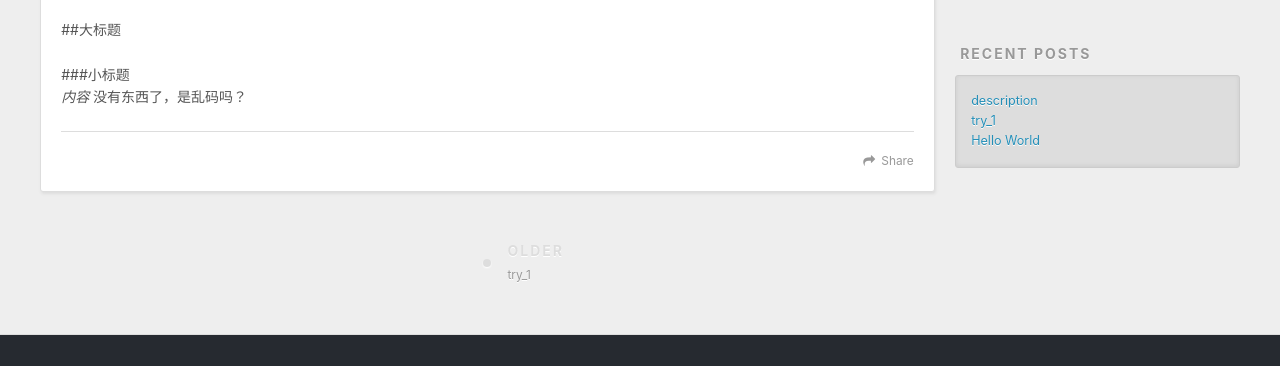
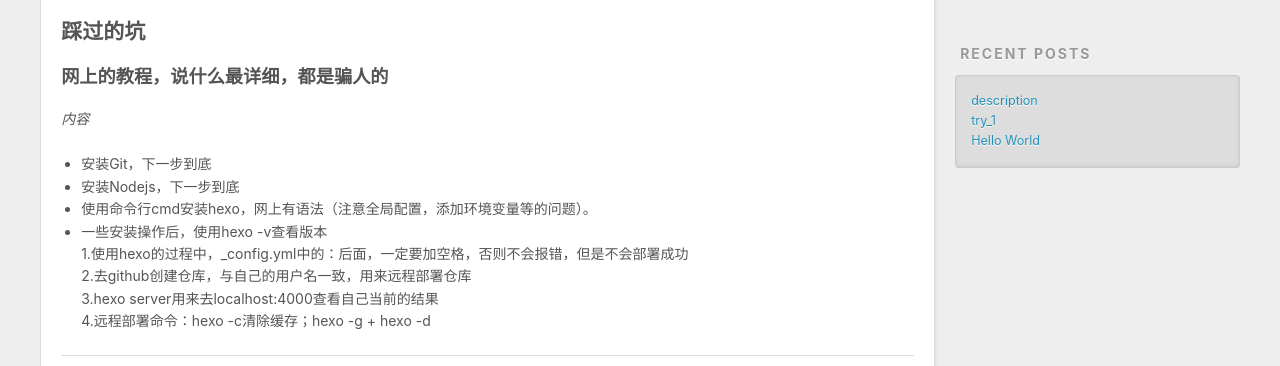
Before and after one commit to XiXiangkun/xixiangkun.github.io, a plain HTML site: page 2019/01/22/description/index.html in a window 1280 px wide. Shown: the part 434-800 px from the top of the page. Drawn offline with nearby package versions, Linux system fonts and the light colour scheme.

Commit message:
Site updated: 2019-01-22 22:09:51

```diff
--- a/2019/01/22/description/index.html
+++ b/2019/01/22/description/index.html
@@ -7,17 +7,17 @@
 
   <title>description | Hexo</title>
   <meta name="viewport" content="width=device-width, initial-scale=1, maximum-scale=1">
-  <meta name="description" content="##大标题 ###小标题内容 没有东西了，是乱码吗？">
+  <meta name="description" content="踩过的坑网上的教程，说什么最详细，都是骗人的内容  安装Git，下一步到底 安装Nodejs，下一步到底 使用命令行cmd安装hexo，网上有语法（注意全局配置，添加环境变量等的问题）。 一些安装操作后，使用hexo -v查看版本1.使用hexo的过程中，_config.yml中的：后面，一定要加空格，否则不会报错，但是不会部署成功2.去github创建仓库，与自己的用户名一致，用来远程部署仓库3">
 <meta property="og:type" content="article">
 <meta property="og:title" content="description">
 <meta property="og:url" content="http://yoursite.com/2019/01/22/description/index.html">
 <meta property="og:site_name" content="Hexo">
-<meta property="og:description" content="##大标题 ###小标题内容 没有东西了，是乱码吗？">
+<meta property="og:description" content="踩过的坑网上的教程，说什么最详细，都是骗人的内容  安装Git，下一步到底 安装Nodejs，下一步到底 使用命令行cmd安装hexo，网上有语法（注意全局配置，添加环境变量等的问题）。 一些安装操作后，使用hexo -v查看版本1.使用hexo的过程中，_config.yml中的：后面，一定要加空格，否则不会报错，但是不会部署成功2.去github创建仓库，与自己的用户名一致，用来远程部署仓库3">
 <meta property="og:locale" content="default">
-<meta property="og:updated_time" content="2019-01-22T13:31:14.485Z">
+<meta property="og:updated_time" content="2019-01-22T14:09:35.840Z">
 <meta name="twitter:card" content="summary">
 <meta name="twitter:title" content="description">
-<meta name="twitter:description" content="##大标题 ###小标题内容 没有东西了，是乱码吗？">
+<meta name="twitter:description" content="踩过的坑网上的教程，说什么最详细，都是骗人的内容  安装Git，下一步到底 安装Nodejs，下一步到底 使用命令行cmd安装hexo，网上有语法（注意全局配置，添加环境变量等的问题）。 一些安装操作后，使用hexo -v查看版本1.使用hexo的过程中，_config.yml中的：后面，一定要加空格，否则不会报错，但是不会部署成功2.去github创建仓库，与自己的用户名一致，用来远程部署仓库3">
 
     <link rel="alternate" href="/atom.xml" title="Hexo" type="application/atom+xml">
 
@@ -86,13 +86,18 @@
 
     <div class="article-entry" itemprop="articleBody">
 
-        <p>##大标题</p>
-<p>###小标题<br><em>内容</em> 没有东西了，是乱码吗？</p>
+        <h2 id="踩过的坑"><a href="#踩过的坑" class="headerlink" title="踩过的坑"></a>踩过的坑</h2><h3 id="网上的教程，说什么最详细，都是骗人的"><a href="#网上的教程，说什么最详细，都是骗人的" class="headerlink" title="网上的教程，说什么最详细，都是骗人的"></a>网上的教程，说什么最详细，都是骗人的</h3><p><em>内容</em></p>
+<ul>
+<li>安装Git，下一步到底</li>
+<li>安装Nodejs，下一步到底</li>
+<li>使用命令行cmd安装hexo，网上有语法（注意全局配置，添加环境变量等的问题）。</li>
+<li>一些安装操作后，使用hexo -v查看版本<br>1.使用hexo的过程中，_config.yml中的：后面，一定要加空格，否则不会报错，但是不会部署成功<br>2.去github创建仓库，与自己的用户名一致，用来远程部署仓库<br>3.hexo server用来去localhost:4000查看自己当前的结果<br>4.远程部署命令：hexo -c清除缓存；hexo -g + hexo -d</li>
+</ul>
 
 
     </div>
     <footer class="article-footer">
-      <a data-url="http://yoursite.com/2019/01/22/description/" data-id="cjr7ttt0y0000o4ui4gb9pltd" class="article-share-link">Share</a>
+      <a data-url="http://yoursite.com/2019/01/22/description/" data-id="cjr7u6b2a0000j0uie19bobt1" class="article-share-link">Share</a>
 
 
     </footer>
```
Also changed, not shown: 2019/01/22/hello-world/index.html (+1 -1 lines), 2019/01/22/try-1/index.html (+1 -1 lines), index.html (+10 -5 lines).
